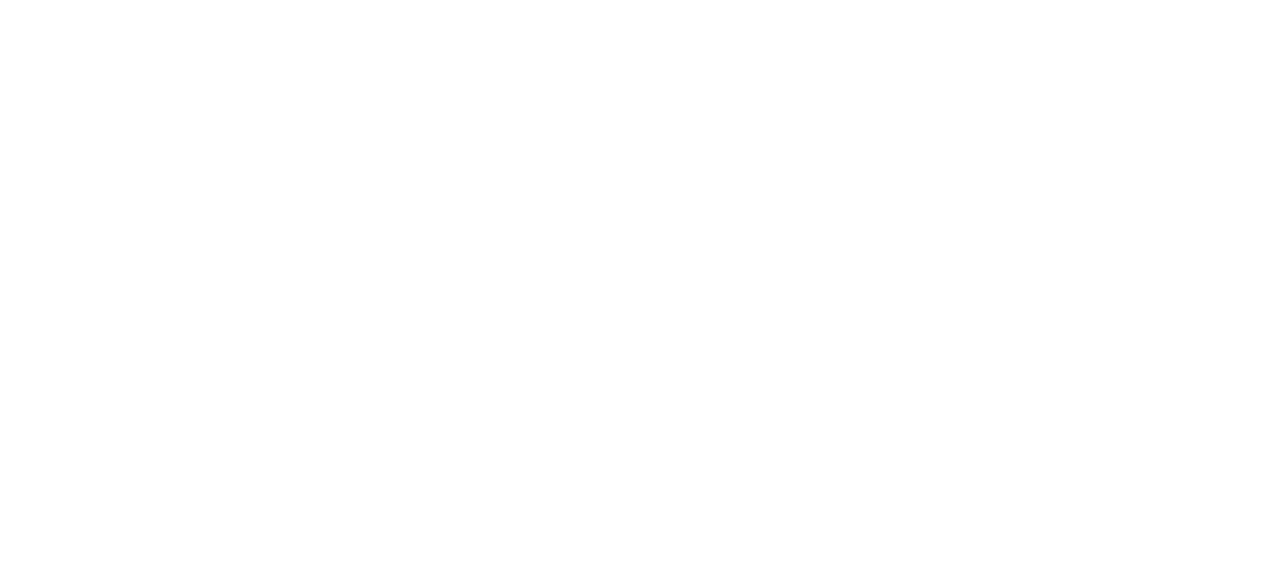
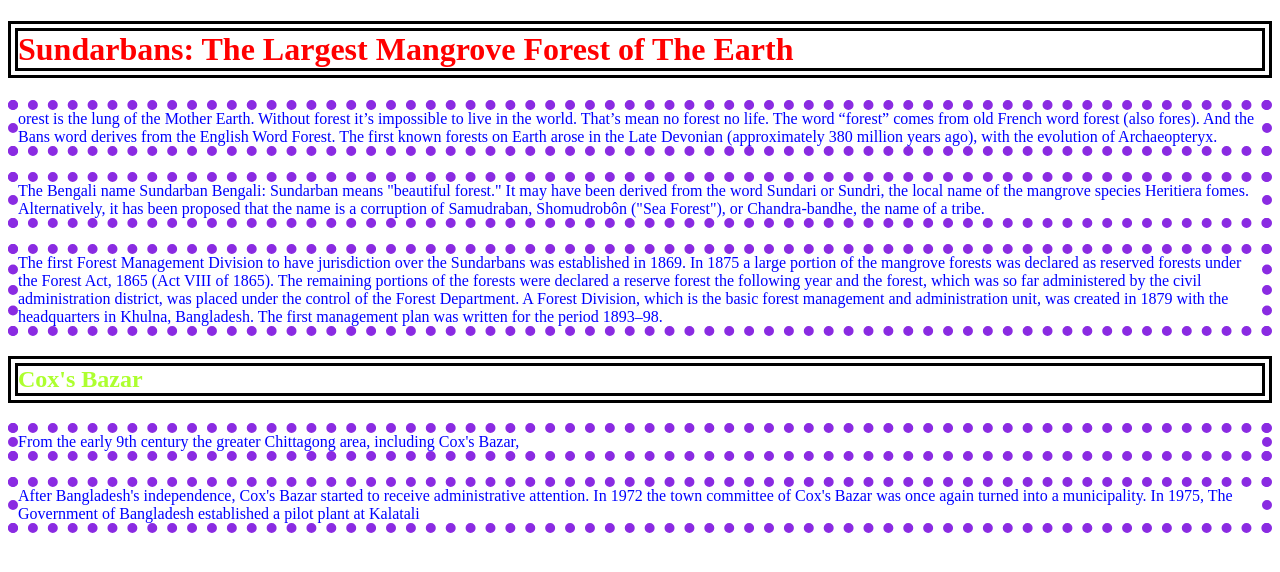
Before and after one commit to Alhamdulillahbd/first-test, a plain HTML site: page index.html in a window 1280 px wide. Drawn offline with Linux system fonts and the light colour scheme.

Commit message:
many change

```diff
--- a/index.html
+++ b/index.html
@@ -5,8 +5,19 @@
     <meta http-equiv="X-UA-Compatible" content="IE=edge">
     <meta name="viewport" content="width=device-width, initial-scale=1.0">
     <title>My First Test Website</title>
+    <link rel="stylesheet" href="style.css">
 </head>
 <body>
+    <h1>Sundarbans: The Largest Mangrove Forest of The Earth</h1>
+
+    <p>orest is the lung of the Mother Earth. Without forest it’s impossible to live in the world. That’s mean no forest no life. The word “forest” comes from old French word forest (also fores). And the Bans word derives from the English Word Forest. The first known forests on Earth arose in the Late Devonian (approximately 380 million years ago), with the evolution of Archaeopteryx.</p>
+    <p>The Bengali name Sundarban Bengali: Sundarban means "beautiful forest." It may have been derived from the word Sundari or Sundri, the local name of the mangrove species Heritiera fomes. Alternatively, it has been proposed that the name is a corruption of Samudraban, Shomudrobôn ("Sea Forest"), or Chandra-bandhe, the name of a tribe.
+    </p>
+<p>The first Forest Management Division to have jurisdiction over the Sundarbans was established in 1869. In 1875 a large portion of the mangrove forests was declared as reserved forests under the Forest Act, 1865 (Act VIII of 1865). The remaining portions of the forests were declared a reserve forest the following year and the forest, which was so far administered by the civil administration district, was placed under the control of the Forest Department. A Forest Division, which is the basic forest management and administration unit, was created in 1879 with the headquarters in Khulna, Bangladesh. The first management plan was written for the period 1893–98. </p>
+
+<h2> Cox's Bazar</h2>
+<p>From the early 9th century the greater Chittagong area, including Cox's Bazar,</p>
+<p>After Bangladesh's independence, Cox's Bazar started to receive administrative attention. In 1972 the town committee of Cox's Bazar was once again turned into a municipality. In 1975, The Government of Bangladesh established a pilot plant at Kalatali</p>
 
 </body>
 </html>
--- /dev/null
+++ b/style.css
@@ -0,0 +1,6 @@
+h1{border: 10px black double;
+color: red;}
+h2{border: black 10px double;
+color: greenyellow;}
+p{color: blue;
+border: blueviolet 10px dotted;}
```
